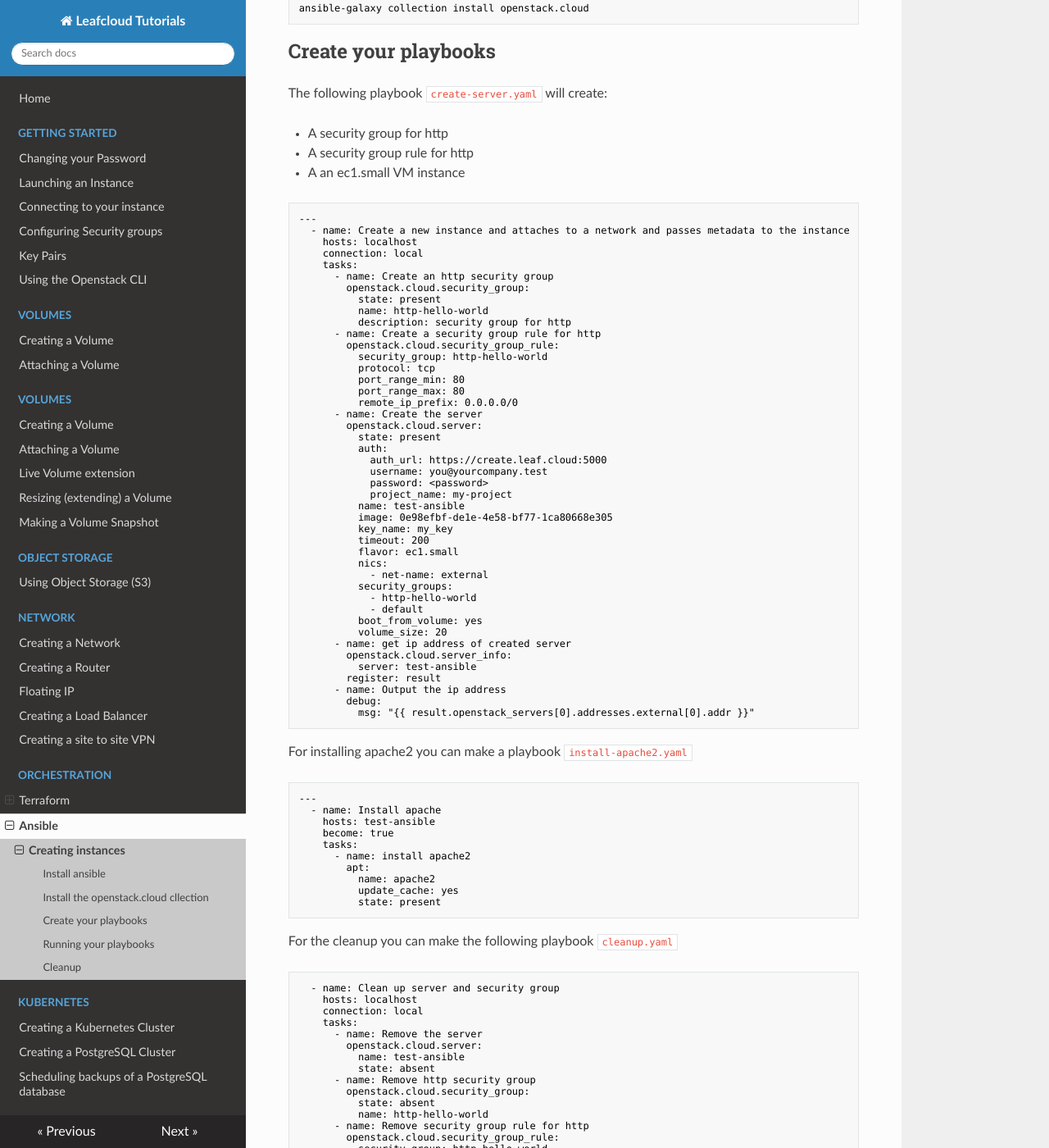
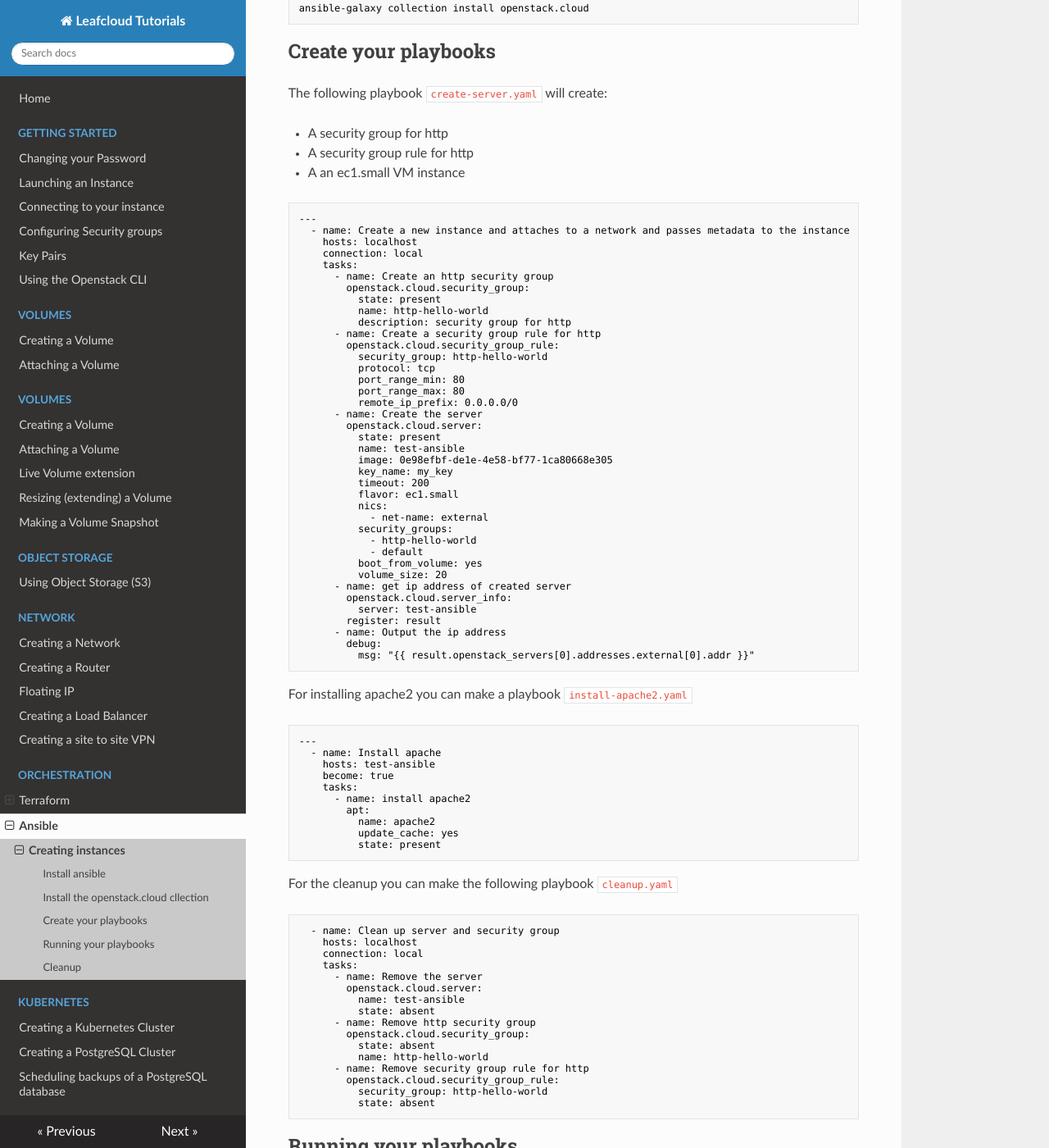
Before and after one commit to leafcloudhq/documentation-rtd, an MkDocs documentation site: the page built from docs/ansible/creating-instances.md, in a window 1280 px wide and 1400 px high, scrolled down 763 px. Shown: the whole window at 82% size. Built offline with MkDocs 1.6.1, drawn with Linux system fonts in a browser that asks for light colours; nearby versions of some CDN libraries.

Commit message:
Update creating-instances.md

```diff
--- a/docs/ansible/creating-instances.md
+++ b/docs/ansible/creating-instances.md
@@ -56,11 +56,6 @@ The following playbook `create-server.yaml` will create:
       - name: Create the server
         openstack.cloud.server:
           state: present
-          auth:
-            auth_url: https://create.leaf.cloud:5000
-            username: you@yourcompany.test
-            password: <password>
-            project_name: my-project
           name: test-ansible
           image: 0e98efbf-de1e-4e58-bf77-1ca80668e305
           key_name: my_key
```
